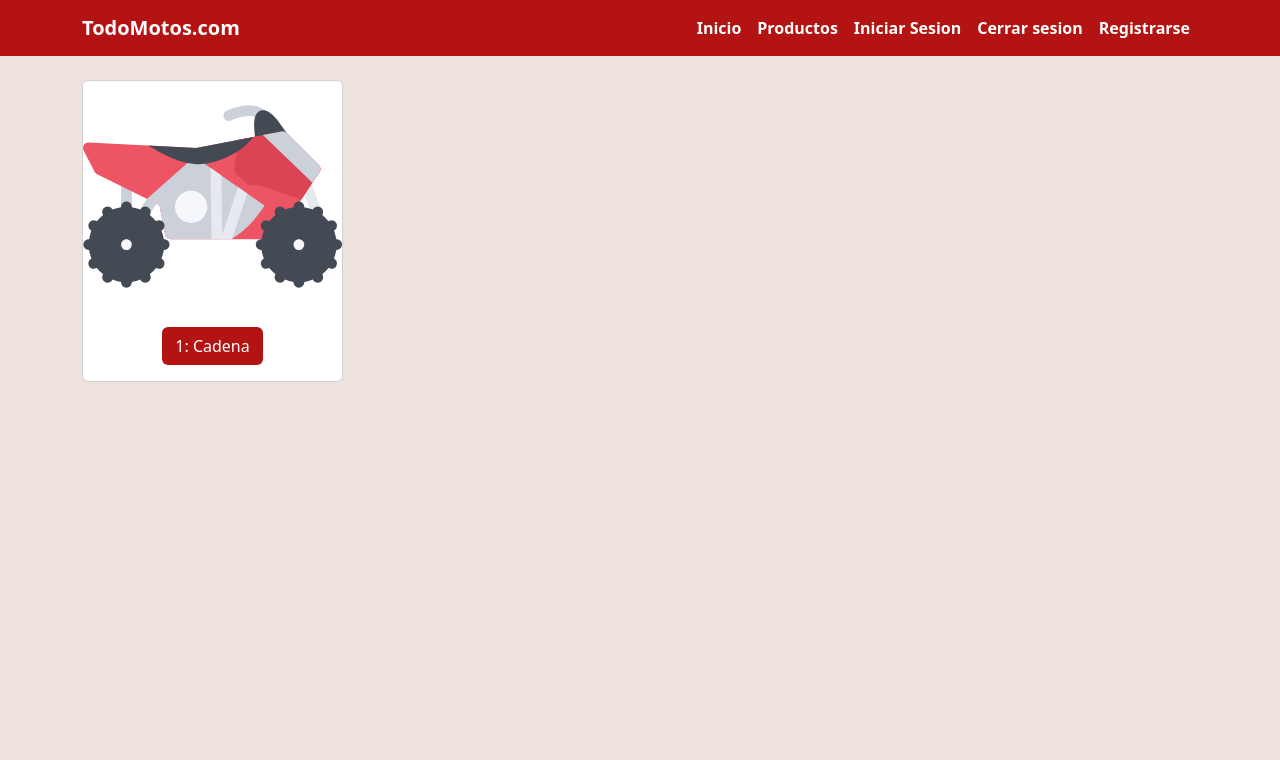
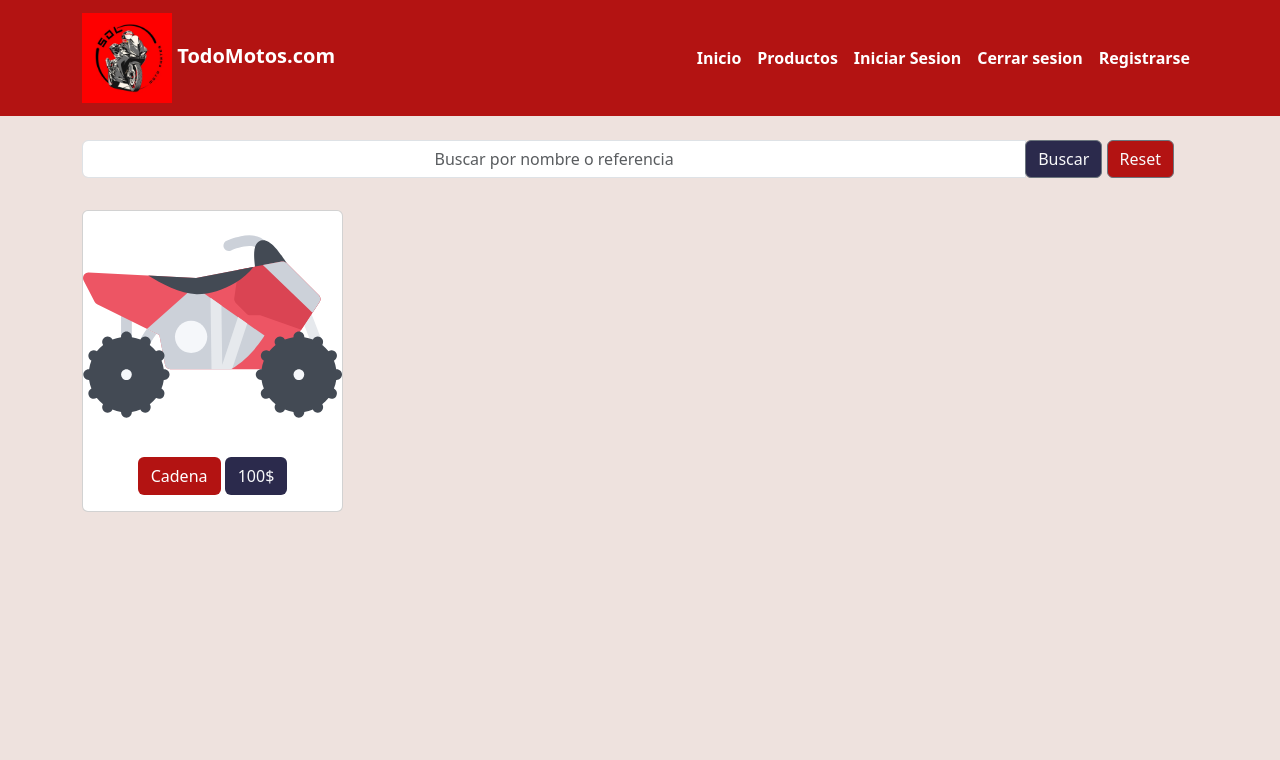
Before and after one commit to sgomeza13/TiendaDeMotos, a Django app: page /products/ in a window 1280 px wide. Shown: the top 760 px of the page. Run offline with Django 4.2, Linux system fonts and the light colour scheme; data comes from the database, SQL or seed files in the repository; both versions use the stored data as it was after the commit.

Commit message:
added reference filed to product model

```diff
--- a/TiendaDeMotos/settings.py
+++ b/TiendaDeMotos/settings.py
@@ -23,7 +23,7 @@ BASE_DIR = Path(__file__).resolve().parent.parent
 SECRET_KEY = 'django-insecure-mbg7_nzfg#f*-(-fp$o0&hl5(k2b5ma1wry$pgke=-sm^4=op)'
 
 # SECURITY WARNING: don't run with debug turned on in production!
-DEBUG = False
+DEBUG = True
 
 ALLOWED_HOSTS = ['*']
 
--- a/ecommerce/forms.py
+++ b/ecommerce/forms.py
@@ -5,14 +5,13 @@ class ProductForm(forms.ModelForm):
 
     class Meta:
         model = Product
-        fields = ['name','price', 'description','brand','stock']
+        fields = ['name','price', 'description','brand','stock', 'reference']
     BRAND_CHOICES = [
         ("Kawasaki", "Kawasaki"),
         ("Honda", "Honda"),
         ("Yamaha", "Yamaha"),
         ("Suzuki", "Suzuki"),
     ]
-
     brand = forms.ChoiceField(label="Brand", choices=BRAND_CHOICES)
 
 
--- a/ecommerce/models.py
+++ b/ecommerce/models.py
@@ -6,9 +6,11 @@ class Product(models.Model):
     name = models.CharField(max_length=255)
     brand = models.CharField(max_length=50)
     description = models.CharField(max_length=300)
+    reference = models.CharField(max_length=50)
     price = models.IntegerField()
     stock = models.IntegerField()
 
+#Se define para poder crear un super ususario desde la terminal con python manage.py createsuperuser
 class CustomUserManager(BaseUserManager):
     def create_user(self, email, password=None, **extra_fields):
         if not email:
--- a/ecommerce/templates/base.html
+++ b/ecommerce/templates/base.html
@@ -15,20 +15,28 @@
 
             <div class="container">
 
-            <a class="navbar-brand" href="{% url 'home' %}">TodoMotos.com</a>
+            <a class="navbar-brand" href="{% url 'home' %}">
+                <img src="{% static 'logo.png' %}" width="90" height="90" class="">
+                TodoMotos.com</a>
+
             <button class="navbar-toggler" type="button" data-bs-toggle="collapse" data-bs-target="#navbarNavAltMarkup"
             aria-controls="navbarNavAltMarkup" aria-expanded="false" aria-label="Toggle navigation">
             <span class="navbar-toggler-icon"></span>
             </button>
             <div class="collapse navbar-collapse" id="navbarNavAltMarkup">
             <div class="navbar-nav ms-auto">
-                <a class="nav-link active" href="">Inicio</a>
+                <a class="nav-link active" href="{% url 'home' %}">Inicio</a>
+                <li class="nav-item">
                 <a class="nav-link active" href="{% url 'products' %}">Productos</a>
+                </li>
                 <a class="nav-link active" href="{% url 'login' %}">Iniciar Sesion</a>
                 <a class="nav-link active" href="{% url 'logout' %}">Cerrar sesion</a>
                 <a class="nav-link active" href="{% url 'register' %}">Registrarse</a>
+                {% if user.is_authenticated == True%}
+                <a class="nav-link active text-underline-opacity-0">Ingresado como: {{user.email}}</a>
+                {%endif%}
+            </div>
 
-            </div>
             </div>
             </div>
             </nav>
--- a/ecommerce/templates/pages/createproduct.html
+++ b/ecommerce/templates/pages/createproduct.html
@@ -28,6 +28,8 @@
                             value="{{form.data.description }}" />
                         <input type="number" class="form-control mb-2" placeholder="Enter how many stock" name="stock"
                             value="{{form.data.stock }}" />
+                        <input type="text" class="form-control mb-2" placeholder="Enter the exact reference" name="reference"
+                            value="{{form.data.reference }}" />
                         <select name="{{ form.brand.name }}" class="form-select" >
                             {% for value, label in form.brand.field.choices %}
                                 <option value="{{ value }}">{{ label }}</option>
--- a/ecommerce/templates/pages/home.html
+++ b/ecommerce/templates/pages/home.html
@@ -2,11 +2,12 @@
 {% block title %}Home Page{% endblock %}
 {% block content %}
 <h1 class="text-center">Bienvenido</h1>
-{% if isSuperUser == 1 %}
+{% if user.is_superuser == True %}
 <div class="container">
     <div class="col-md-12 text-center">
     <big><a href="{% url 'create' %}" class="badge bg-primary text-wrap text-decoration-none">Añadir productos</a></big>
         </div>
     </div>
+
 {%endif%}
 {% endblock %}
--- a/ecommerce/templates/pages/product.html
+++ b/ecommerce/templates/pages/product.html
@@ -12,6 +12,8 @@
                 <h3 class="card-title">Nombre:</h3>
                 <p class="fst-normal">{{product.name}}</p>
 
+                <h5 class="fw-bold">Referencia:</h5>
+                <p class="fst-normal">{{product.reference}}</p>
 
                 <h5 class="fw-bold">Marca: </h5>
                 <p class="fst-normal">{{product.brand}}</p>
@@ -37,7 +39,7 @@
 
 <form method="POST">
     {% csrf_token %}
-    {% if isSuperUser == 1 %}
+    {% if user.is_superuser == True%}
     <input type="submit" class="btn btn-danger" value="Eliminar Producto" />
     {%endif%}
 </form>
--- a/ecommerce/templates/pages/products.html
+++ b/ecommerce/templates/pages/products.html
@@ -1,6 +1,23 @@
 {% extends 'base.html' %}
 {% load static %}
 {% block content %}
+<!-- Search Bar  -->
+<div class="d-grid gap-3">
+    <div class="input-group row d-flex justify-content-center">
+        <form method="GET">
+        {% csrf_token %}
+        <div class="input-group mb-3 text-align:center">
+            <input name="q" type="text" class="form-control text-center " placeholder="Buscar por nombre o referencia" aria-label="Recipient's username" aria-describedby="basic-addon2">
+            <div class="input-group-append">
+              <button class="btn btn-outline-secondary bg-secondary text-light" type="submit">Buscar</button>
+              <button class="btn btn-outline-secondary bg-primary text-light" type="submit" value="" name="q">Reset</button>
+            </div>
+          </div>
+        </form>
+      </div>
+
+
+<!-- Products  -->
 
 <div class="row">
     {% for product in products %}
@@ -8,12 +25,14 @@
         <div class="card">
             <img src="{% static 'products/icono_moto.svg' %}" class="card-img-top img-card">
             <div class="card-body text-center">
-                <a href="{% url 'product' id=product.id  %}" class="btn bg-primary text-white">{{product.id}}:
+                <a href="{% url 'product' id=product.id  %}" class="btn bg-primary text-white">
                     {{product.name}}</a>
-
+                <a class="btn bg-secondary text-light" href="{% url 'product' id=product.id  %}">{{product.price}}$</a>
             </div>
         </div>
     </div>
     {% endfor %}
 </div>
+
+</div>
 {%endblock%}
--- a/ecommerce/views.py
+++ b/ecommerce/views.py
@@ -1,4 +1,5 @@
 from django.conf import settings
+from django.db.models.query import QuerySet
 from django.shortcuts import get_object_or_404, render, redirect
 from django.urls import reverse
 from django.views.generic import TemplateView, ListView, View, CreateView
@@ -6,18 +7,12 @@ from .forms import ProductForm, CustomerForm, LoginForm, CustomerChangeForm
 from .models import Product
 from django.contrib.auth import login, logout, authenticate
 from django.contrib.auth.mixins import LoginRequiredMixin
+from django.db.models import Q
 
 # Create your views here.
 class HomeView(TemplateView):
     template_name = "pages/home.html"
-    def get(self, request):
-        viewData={
-            "isSuperUser":0
-        }
 
-        if(request.user.is_superuser):
-            viewData['isSuperUser'] = 1
-        return render(request, self.template_name, viewData)
 
 class ErrorView(TemplateView):
     template_name = "error.html"
@@ -49,17 +44,20 @@ class ProductCreateView(LoginRequiredMixin,View):
 class ProductListView(ListView):
     model = Product
     template_name = 'pages/products.html'
-    context_object_name = 'products'
+    context_object_name = "products"
+    def get_queryset(self):
+        query = self.request.GET.get("q")
+        if not query:
+            query = ""
+        products = Product.objects.filter(
+            Q(name__icontains=query) | Q(reference__icontains=query)
+        )
+        return products
 
 class ProductView(View):
     template_name = 'pages/product.html'
     def get(self, request, id):
         viewData = {}
-        if(request.user.is_superuser):
-            viewData['isSuperUser'] = 1
-        else:
-            viewData['isSuperUser'] = 0
-
         try:
             product_id = int(id)
             if product_id < 1:
@@ -74,7 +72,7 @@ class ProductView(View):
     def post(self, request, id):
         product = get_object_or_404(Product, pk=id)
         product.delete()
-        return redirect('list')
+        return redirect('products')
 
 
 class RegisterView(CreateView):
@@ -116,7 +114,6 @@ class LoginView(View):
             return render(request,self.template_name, viewData)
 
 class LogOutView(View):
-#def logout_view(request):
     def get(self, request):
         logout(request)
         return redirect('home')
```
Also changed, not shown: db.sqlite3, ecommerce/migrations/0001_initial.py, ecommerce/migrations/0002_alter_product_reference.py (added), ecommerce/static/logo.png (added).
